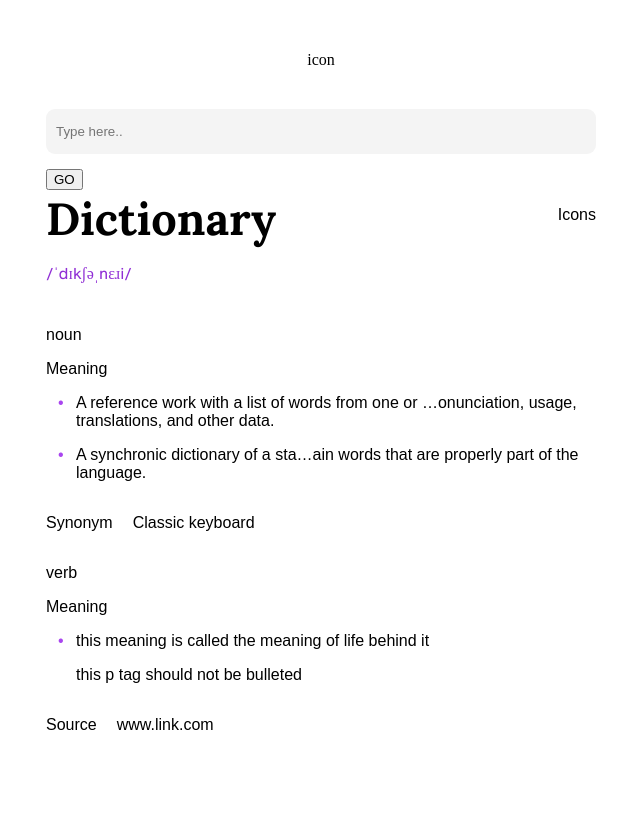
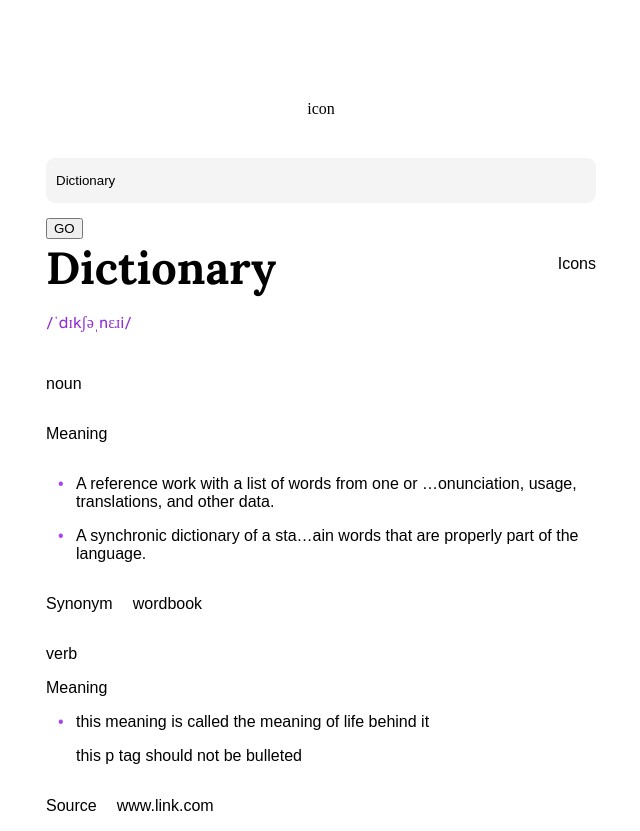
Before and after one commit to Kamikaaaze/dictionary, a React (Vite) app: page / in a window 1280 px wide. Shown: the whole page, without its empty margins (319-959 px from the left). Before the commit the page ends 800 px from the top, so only its background shows below. Built offline with nearby package versions, Linux system fonts and the light colour scheme.

Commit message:
added synonyms and simplified rendering

```diff
--- a/src/App.css
+++ b/src/App.css
@@ -12,7 +12,7 @@ p{
 }
 .mainDiv{
   width: 100%;
-  height: 100vh;
+  height: 100%;
   display: flex;
   flex-direction: column;
   align-items: center;
@@ -24,6 +24,7 @@ p{
   flex-direction: column;
   align-items: center;
   justify-content: center;
+  margin-top: 100px;
 }
 .search-box{
   width: 550px;
@@ -74,3 +75,9 @@ position: relative;
   justify-content: flex-start;
   gap: 20px;
 }
+.meaningDiv{
+  display: flex;
+  flex-direction: column;
+  justify-content: flex-start;
+  width: 100%;
+}
--- a/src/App.jsx
+++ b/src/App.jsx
@@ -8,29 +8,39 @@ function App() {
   const [userInput, setUserInput] = useState("");
   const [keyword, setKeyword] = useState("Dictionary");
   const [phonetics, setPhonetics] = useState("/ˈdɪkʃəˌnɛɹi/");
-  const [meaning, setMeaning] = useState(
-    ['A reference work with a list of words from one or …onunciation, usage, translations, and other data.',
-' A synchronic dictionary of a sta…ain words that are properly part of the language.'
-
-  ])
+  const [meaning, setMeaning] = useState([
+    "A reference work with a list of words from one or …onunciation, usage, translations, and other data.",
+    " A synchronic dictionary of a sta…ain words that are properly part of the language.",
+  ]);
+  const [synonymn,setSynonymn] = useState(['wordbook']);
 
   //phonetics fetching//
   const search = async () => {
-    setPhonetics("not available...");
-    //setMeaning("not available");
+
     try {
       const response = await axios.get(
         `https://api.dictionaryapi.dev/api/v2/entries/en/${userInput}`
       );
       console.log(response.data);
-      if (response.data[0]?.phonetics[1]?.text) {
-        setPhonetics(response.data[0].phonetics[1].text);
-      } else if (response.data[0]?.phonetics[0]?.text) {
-        setPhonetics(response.data[0].phonetics[0].text);
-      }
+      setPhonetics(response.data[0].phonetic);
+      console.log(response.data[0].meanings);
+
+      if (response.data[0]?.meanings[0]?.definitions.length > 0) {
+        setMeaning(
+          response.data[0]?.meanings[0]?.definitions.map(
+            (data) => data.definition
+          )
+        );
+      }else setMeaning("not available")
+
+      if(response.data[0]?.meanings[0]?.synonyms.length>0){
+        setSynonymn(response.data[0].meanings[0].synonyms)
+      }else setSynonymn(["not available"])
     } catch (error) {
       console.log(error);
       setPhonetics("not available...");
+      setMeaning(["not available"]);
+      setSynonymn(["not available"])
     }
   };
   const keyWord = () => {
@@ -49,6 +59,7 @@ function App() {
             placeholder="Type here.."
             className="search-box"
             type="text"
+            defaultValue={"Dictionary"}
           />
           <button
             onClick={() => {
@@ -67,20 +78,23 @@ function App() {
 
           <p>Icons</p>
         </div>
-        <div className="nounDiv">
+        <div className="meaningDiv">
           <p>noun</p>
           <p>Meaning</p>
           <div className="bullets">
-            {
-              meaning.slice(0,3).map((item,index)=>{
-               return  <p key={index}>{item}</p>;
-              })
-            }
+             {meaning.slice(0,3).map((item, index) => {
+              return <p key={index}>{item}</p>;
+            })}
 
           </div>
           <div className="synonymDiv">
             <p>Synonym</p>
-            <p>Classic keyboard</p>
+            {
+              synonymn.slice(0,2).map(
+                (synonym,index)=>(<p key={index}>{synonym}</p>)
+              )
+            }
+
           </div>
           <div className="nounDiv">
             <p>verb</p>
```
